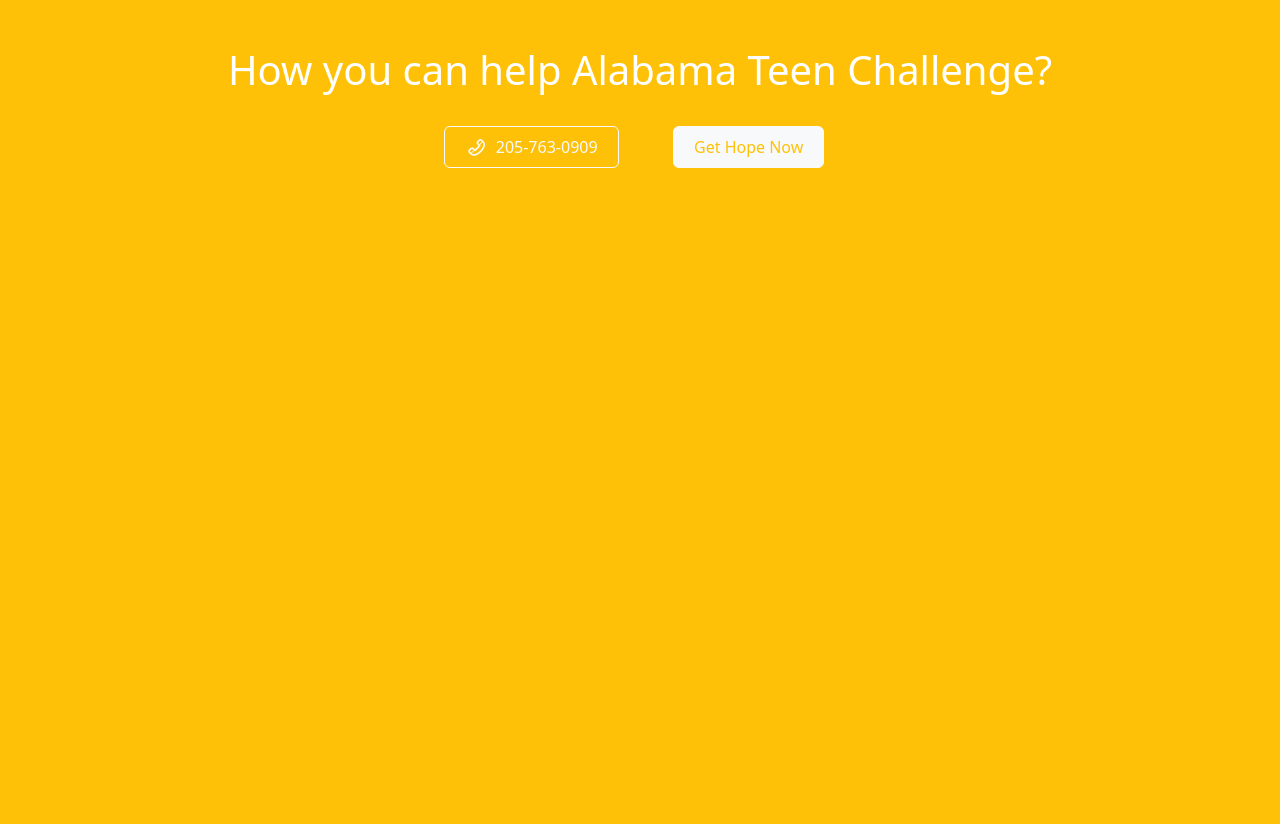
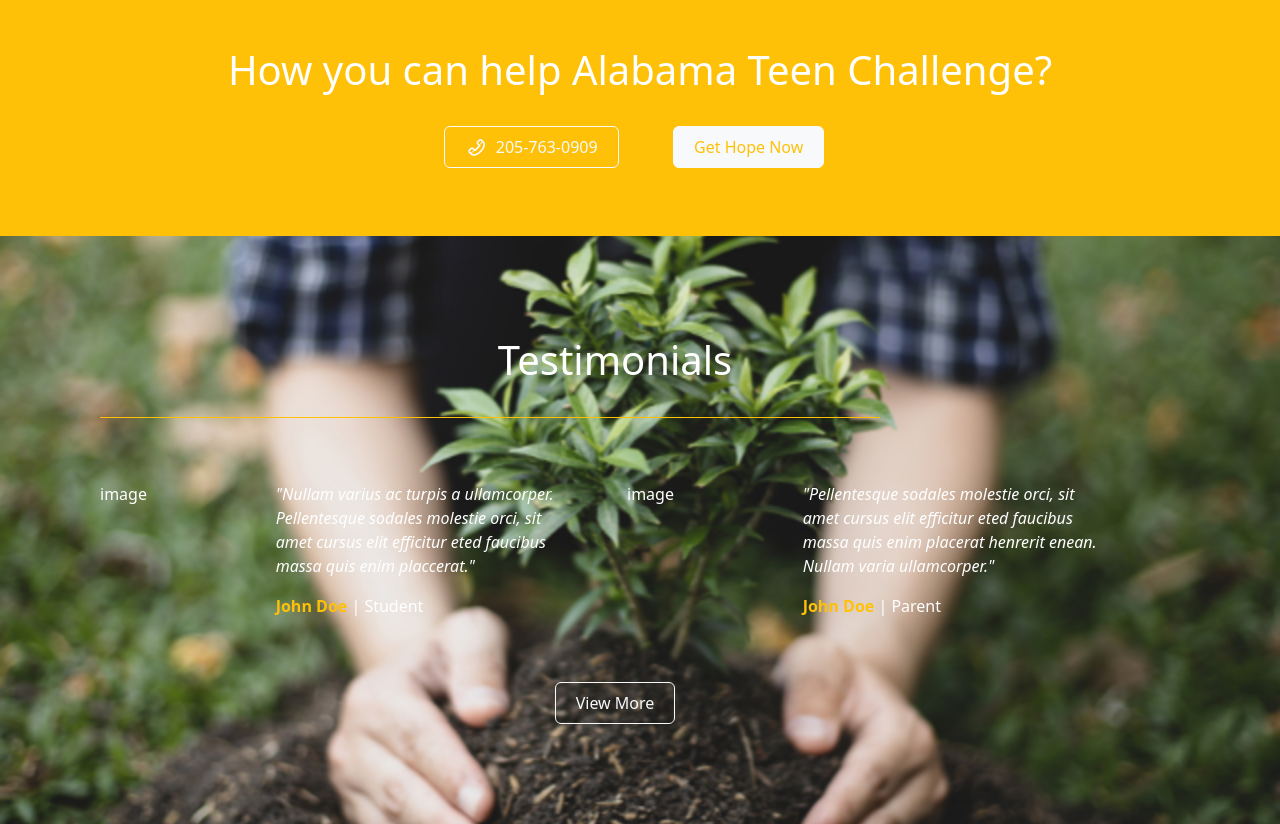
Before and after one commit to AndriiVasyliv/HTML-CSS, a PHP site: page / in a window 1280 px wide. Shown: the part 2215-3039 px from the top of the page. Before the commit the page ends 2383 px from the top, so only its background shows below. Run offline with PHP 8.4, Linux system fonts and the light colour scheme.

Commit message:
added TESTIMONIALS

```diff
--- a/project_1/css/style.css
+++ b/project_1/css/style.css
@@ -357,3 +357,12 @@
         height: 350px;
     }
 }
+/* For fourth page TESTIMONIALS */
+.container-4 {
+    background-image: url('../image/testimonials.png');
+    background-color: green;
+    background-size: cover;
+    background-position: center;
+    padding: 100px;
+    padding-right: 150px;
+}
--- a/project_1/index.html
+++ b/project_1/index.html
@@ -215,6 +215,45 @@
         </div>
     </div>
 
+    <!-- Forth page TESTIMONIALS -->
+    <div class="container-4">
+        <div class="row justify-content-center">
+            <div class="col text-center text-white">
+                <h1>Testimonials</h1>
+                <p id="underscore" class="text-center">&nbsp</p>
+            </div>
+        </div>
+        <div class="row justify-content-center mt-5 mb-5 text-white">
+            <div class="col-lg-2 col-sm-2">
+                <p>image</p>
+            </div>
+            <div class="col-lg-4 col-sm-10">
+                <p><i>
+                    "Nullam varius ac turpis a ullamcorper. <br>
+                    Pellentesque sodales molestie orci, sit <br>
+                    amet cursus elit efficitur eted faucibus <br>
+                    massa quis enim placcerat."
+                </i></p>
+                <p><strong class="text-yellow"> John Doe </strong>| Student</p>
+            </div>
+            <div class="col-lg-2 col-sm-2">
+                <p>image</p>
+            </div>
+            <div class="col-lg-4 col-sm-10">
+                <p><i>
+                    "Pellentesque sodales molestie orci, sit <br>
+                    amet cursus elit efficitur eted faucibus <br>
+                    massa quis enim placerat henrerit enean. <br>
+                    Nullam varia ullamcorper."
+                </i></p>
+                <p><strong class="text-yellow"> John Doe </strong>| Parent</p>
+            </div>
+        </div>
+        <div class="row">
+            <div class="col text-center">
+                <button type="button" class="btn btn-outline-light">View More</button>
+            </div>
+        </div>
 
 
 
```
Also changed, not shown: project_1/image/testimonials.png (added), 2 other files.
